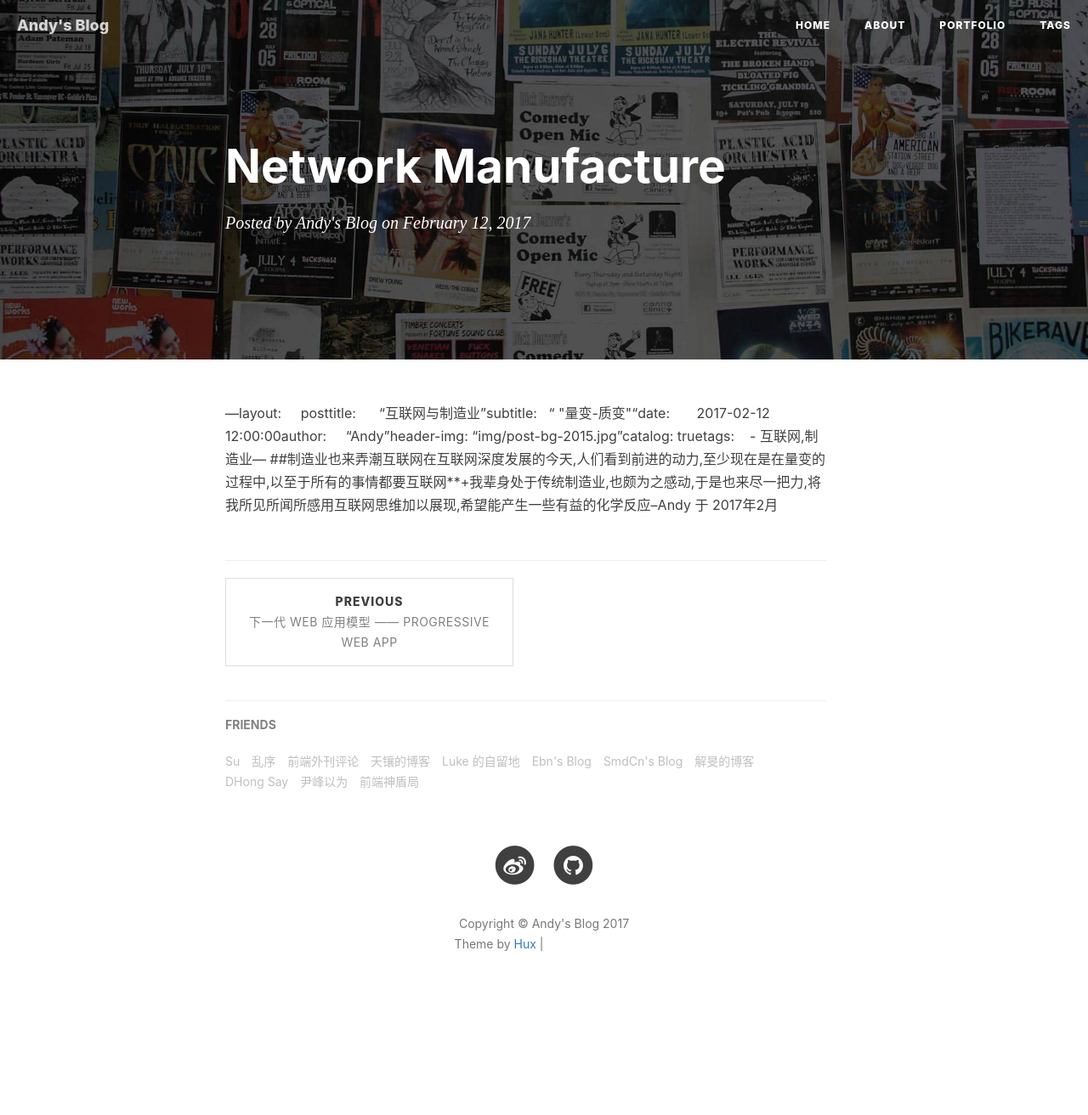
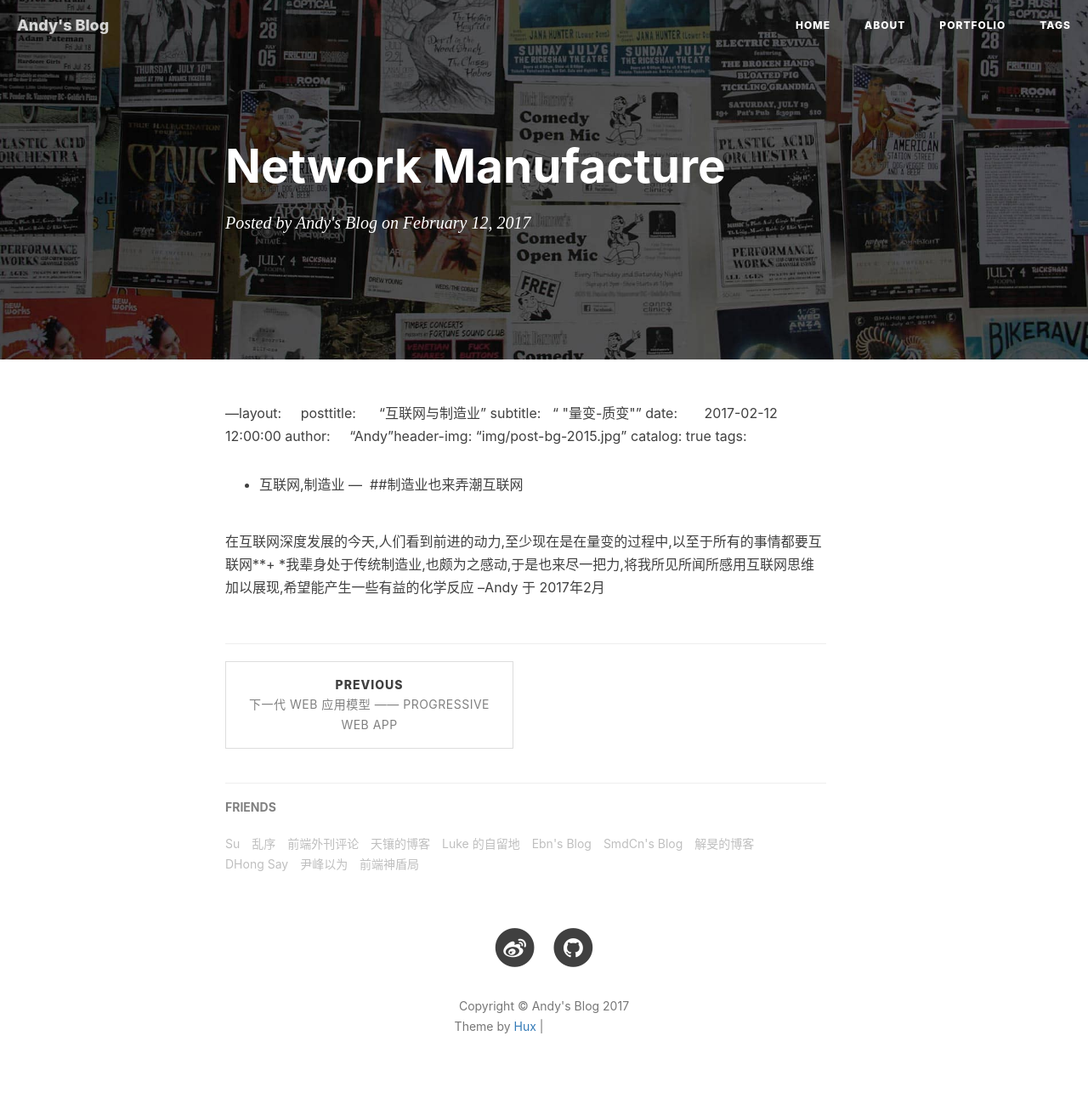
Before and after one commit to andyqi1999/andyqi1999.github.io, a Jekyll site: the page built from _posts/2017-02-12-network-manufacture.markdown, in a window 1280 px wide. Shown: the whole page at 85% size. Built offline with Jekyll 4.4.1, drawn with Linux system fonts in a browser that asks for light colours; nearby versions of some CDN libraries; our own code applies the rules of GitHub Pages for plain Markdown files; comment, search, counter and statistics services are not loaded; before the commit the page ends 1215 px from its top, so only the background shows below that; grey boxes are pictures that could not be loaded.

Commit message:
Update 2017-02-12-network-manufacture.markdown

```diff
--- a/_posts/2017-02-12-network-manufacture.markdown
+++ b/_posts/2017-02-12-network-manufacture.markdown
@@ -1 +1,14 @@
----layout:     posttitle:      "互联网与制造业"subtitle:   " \"量变-质变\""date:       2017-02-12 12:00:00author:     "Andy"header-img: "img/post-bg-2015.jpg"catalog: truetags:    - 互联网,制造业--- ##制造业也来弄潮互联网在互联网深度发展的今天,人们看到前进的动力,至少现在是在量变的过程中,以至于所有的事情都要互联网**+我辈身处于传统制造业,也颇为之感动,于是也来尽一把力,将我所见所闻所感用互联网思维加以展现,希望能产生一些有益的化学反应--Andy 于 2017年2月
+---layout:
+posttitle:      "互联网与制造业"
+subtitle:   " \"量变-质变\""
+date:       2017-02-12 12:00:00
+author:     "Andy"header-img: "img/post-bg-2015.jpg"
+catalog: true
+tags:
+   - 互联网,制造业
+---
+##制造业也来弄潮互联网
+
+在互联网深度发展的今天,人们看到前进的动力,至少现在是在量变的过程中,以至于所有的事情都要互联网**+
+*我辈身处于传统制造业,也颇为之感动,于是也来尽一把力,将我所见所闻所感用互联网思维加以展现,希望能产生一些有益的化学反应
+--Andy 于 2017年2月
```
